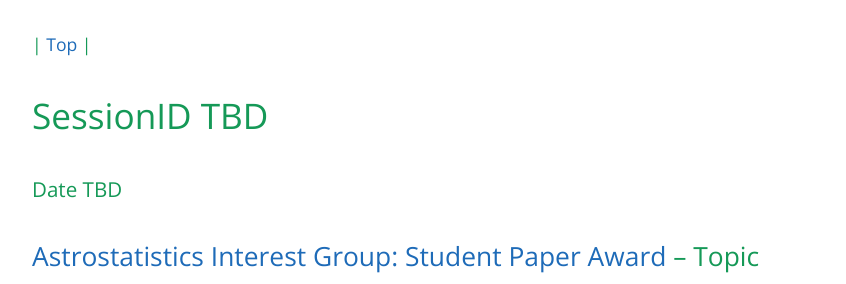
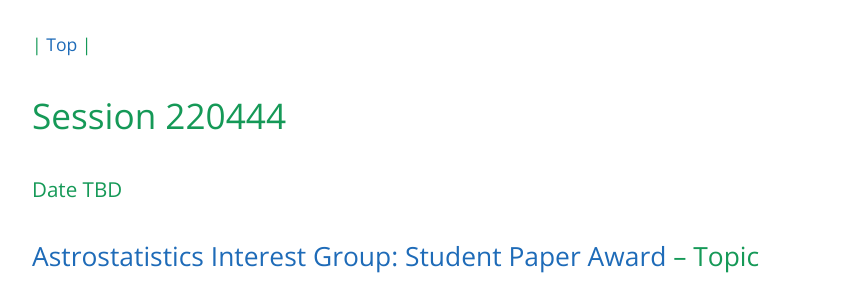
Before and after one commit to aigamstat/aigamstat.github.io, a Jekyll site: the page built from jsm2021/index.md, in a window 1280 px wide and 900 px high, scrolled down 685 px. Shown: the part 169-453 px from the top of the window, without its empty margins (192-1038 px from the left). Built offline with Jekyll 4.4.1, drawn with Linux system fonts in a browser that asks for light colours.

Commit message:
session ID for student paper award session

```diff
--- a/jsm2021/index.md
+++ b/jsm2021/index.md
@@ -14,7 +14,7 @@ layout: default
 ### Aug 7-12, 2021
 # Astrostatistics sessions at JSM
 
-#### INDEX | [AIG meeting](#aig-annual-meeting) | [Student Paper Award](#sessionid-tbd) | [Statistical Challenges in Cosmology](#session-220603) | Other sessions
+#### INDEX | [AIG meeting](#aig-annual-meeting) | [Student Paper Award](#session-220444) | [Statistical Challenges in Cosmology](#session-220603) | Other sessions
 
 We will use an [Astrostatistics Interest Group Slack channel](https://astrostatisti-dzq6013.slack.com/archives/C011GJMLLET) to ease communication between the audience and the speakers at the various sessions.  In order to be added to this channel, please contact one of the office bearers or write to [aigamstat @ gmail.](mailto:aigamstat@gmail.com?Subject=Slack)
 
@@ -25,7 +25,7 @@ The business meeting of the AIG is to be held on TBD
 
 #### | [Top](#astrostatistics-sessions-at-jsm) |
 
-# SessionID TBD
+# Session 220444
 ### Date TBD
 ## [Astrostatistics Interest Group: Student Paper Award](https://ww2.amstat.org/meetings/jsm/2021/onlineprogram/ActivityDetails.cfm?SessionID=SessionID) -- Topic Contributed Papers
 
```
